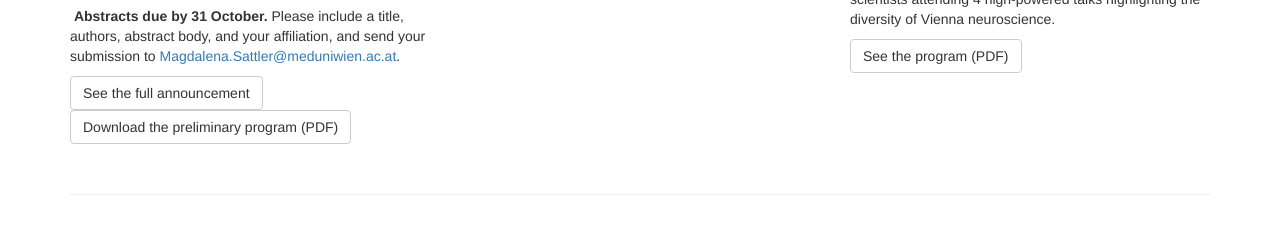
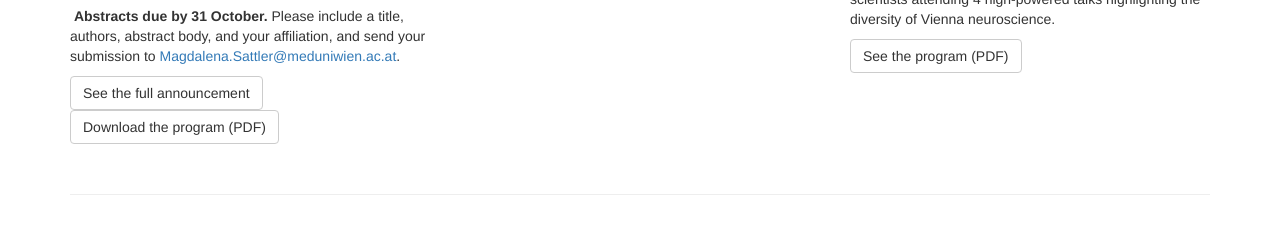
Before and after one commit to strawlab/neuro-vienna.net, a Jekyll site: the page index.html, which Jekyll copies as it is, in a window 1280 px wide and 950 px high. Shown: the part 715-947 px from the top of the window. Built offline with Jekyll 4.4.1, drawn with Linux system fonts in a browser that asks for light colours; nearby versions of some CDN libraries; Markdown is read by kramdown in place of the engine named in the settings.

Commit message:
update to the final program

```diff
--- a/index.html
+++ b/index.html
@@ -61,7 +61,7 @@
           <p></p>
           <p class="p1">The event will start at 4pm with four talks (20min+5min questions). After the talks we will have a poster session with accompanying light dinner.</p>
           <p><b><i class="icon-star"></i>&nbsp;Abstracts due by 31 October. </b>Please include a title, authors, abstract body, and your affiliation, and send your submission to <a href="mailto://Magdalena.Sattler@meduniwien.ac.at">Magdalena.Sattler@meduniwien.ac.at</a>.</p>
-          <a class="btn btn-default" href="https://groups.google.com/forum/#!topic/neuroscience-in-vienna/BCTDFNh_OJw">See the full announcement</a><a class="btn btn-default" href="http://neuro-vienna.net/meetings/2013-11-21/neuro-vienna-2013-11-21-preliminary-program.pdf">Download the preliminary program (PDF)</a>
+          <a class="btn btn-default" href="https://groups.google.com/forum/#!topic/neuroscience-in-vienna/BCTDFNh_OJw">See the full announcement</a><a class="btn btn-default" href="http://neuro-vienna.net/meetings/2013-11-21/neuro-vienna-2013-11-21-program.pdf">Download the program (PDF)</a>
           <p class="p1"><br></p>
           <p></p>
           <p></p>
```
Also changed, not shown: 1 other file.
